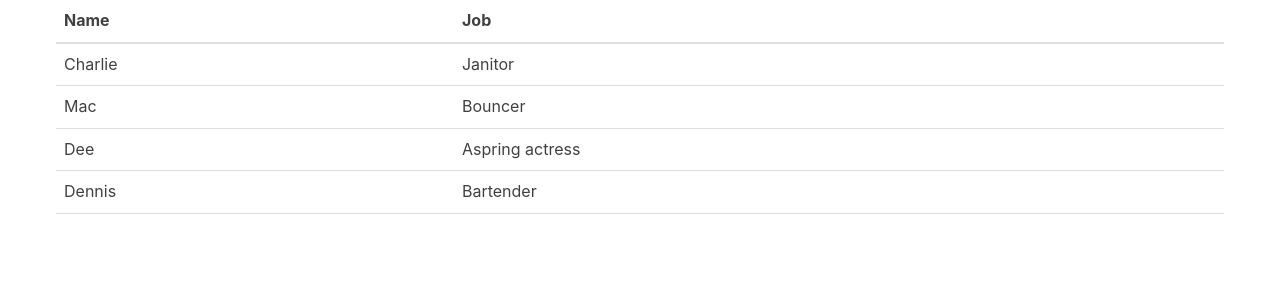
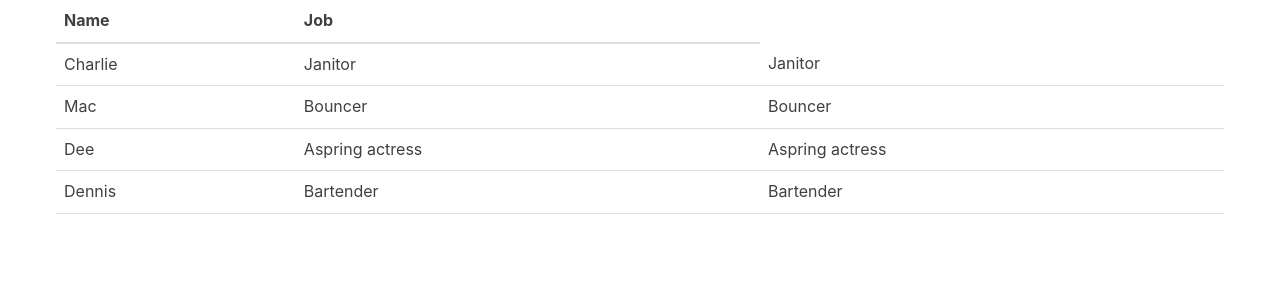
Before and after one commit to AcquahBaiden/react-sandbox, a React (Create React App) app: page / in a window 1280 px wide. Shown: the top 300 px of the page. Built offline with nearby package versions, Linux system fonts and the light colour scheme.

Commit message:
Update table.js

```diff
--- a/src/table.js
+++ b/src/table.js
@@ -15,6 +15,7 @@ const TableBody = (props) => {
         return (
           <tr key={index}>
             <td>{row.name}</td>
+            <td>{row.job}</td>
             <td>{row.job}</td>
           </tr>
         )
```
